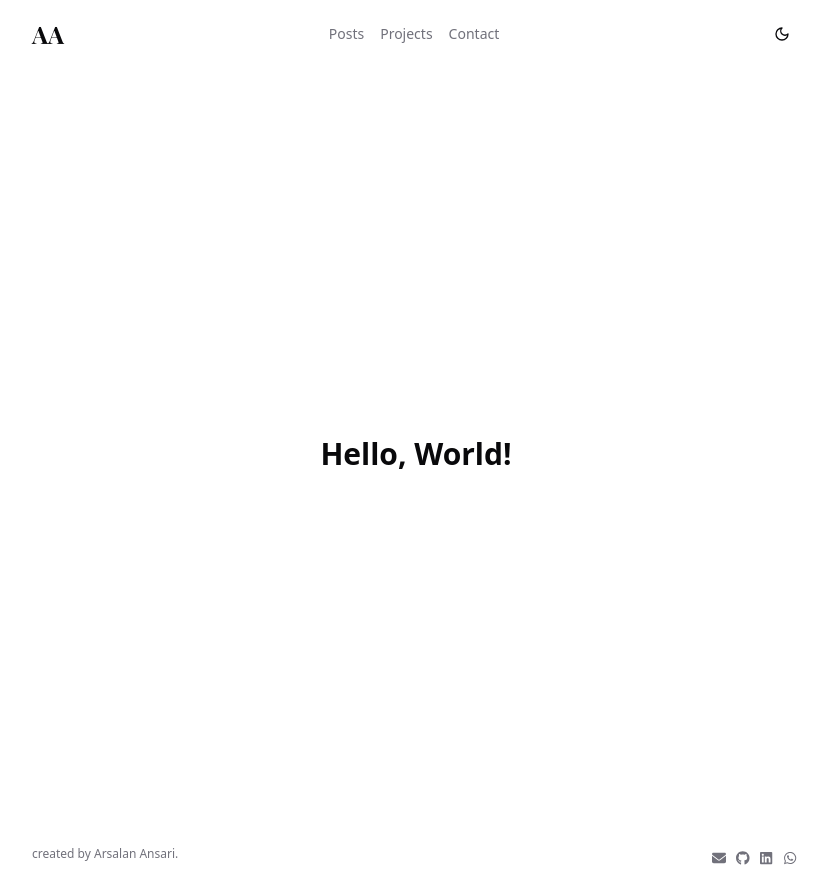
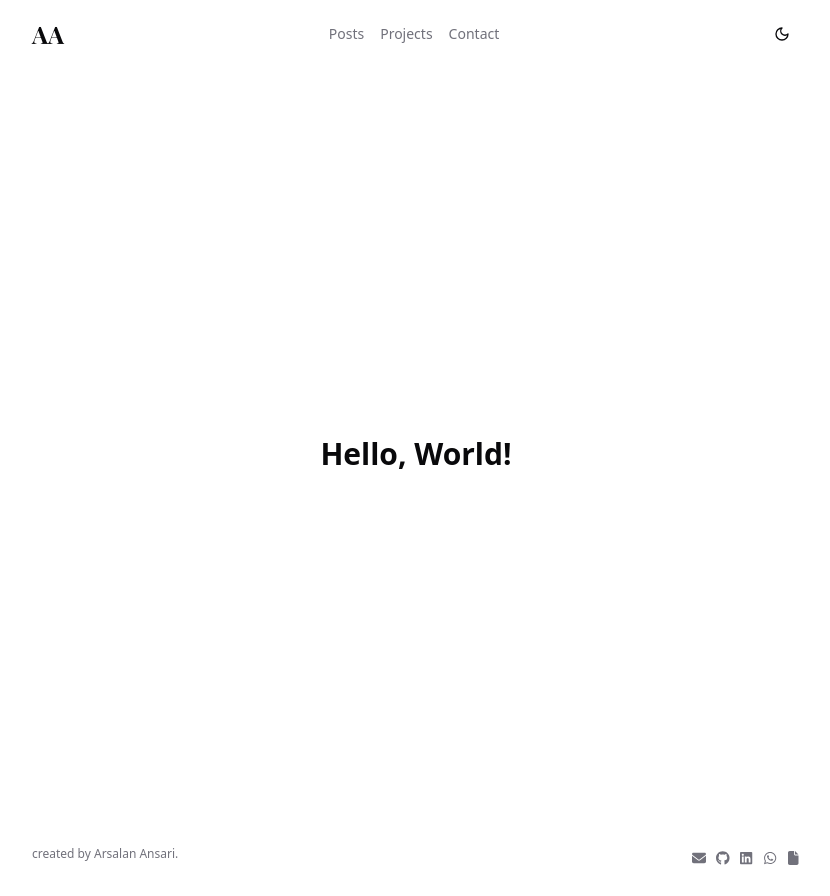
Before and after one commit to arsalanansariofficial/arsalanansariofficial, a Next.js app: page / in a window 1280 px wide. Shown: the whole page, without its empty margins (224-1054 px from the left). Built offline with nearby package versions, Linux system fonts and the light colour scheme; a web font is replaced by a local one.

Commit message:
Update footer component

```diff
--- a/components/footer.tsx
+++ b/components/footer.tsx
@@ -1,6 +1,8 @@
 import * as Brands from '@fortawesome/free-brands-svg-icons';
-import { faEnvelope } from '@fortawesome/free-solid-svg-icons';
 import { FontAwesomeIcon } from '@fortawesome/react-fontawesome';
+import { faEnvelope, faFile } from '@fortawesome/free-solid-svg-icons';
+
+import data from '@/data.json';
 
 export default function Footer() {
   return (
@@ -8,34 +10,52 @@ export default function Footer() {
       <ul className="mx-auto flex max-w-fit gap-2 sm:order-1 sm:mx-0 sm:max-w-none">
         <li className="h-4 w-4">
           <a
+            title="Email"
+            target="_blank"
+            href={data.social.email}
             className="text-muted-foreground hover:text-foreground"
-            href="mailto:theansaricompany@gmail.com?subject=Mail%20To%20Arsalan%20Ansari"
           >
             <FontAwesomeIcon icon={faEnvelope} size="sm" />
           </a>
         </li>
         <li className="h-4 w-4">
           <a
+            title="GitHub"
+            target="_blank"
+            href={data.social.gitHub}
             className="text-muted-foreground hover:text-foreground"
-            href="https://github.com/arsalanansariofficial/arsalanansariofficial"
           >
             <FontAwesomeIcon icon={Brands.faGithub} size="sm" />
           </a>
         </li>
         <li className="h-4 w-4">
           <a
+            title="LinkedIn"
+            target="_blank"
+            href={data.social.linkedIn}
             className="text-muted-foreground hover:text-foreground"
-            href="https://www.linkedin.com/in/arsalanansariofficial/"
           >
             <FontAwesomeIcon icon={Brands.faLinkedin} size="sm" />
           </a>
         </li>
         <li className="h-4 w-4">
           <a
-            href="https://wa.link/dnq2t8"
+            target="_blank"
+            title="WhatsApp"
+            href={data.social.whatApp}
             className="text-muted-foreground hover:text-foreground"
           >
             <FontAwesomeIcon icon={Brands.faWhatsapp} size="sm" />
+          </a>
+        </li>
+        <li className="h-3 w-3">
+          <a
+            target="_blank"
+            title="WhatsApp"
+            href={data.social.resume}
+            className="text-muted-foreground hover:text-foreground"
+          >
+            <FontAwesomeIcon icon={faFile} size="sm" />
           </a>
         </li>
       </ul>
```
